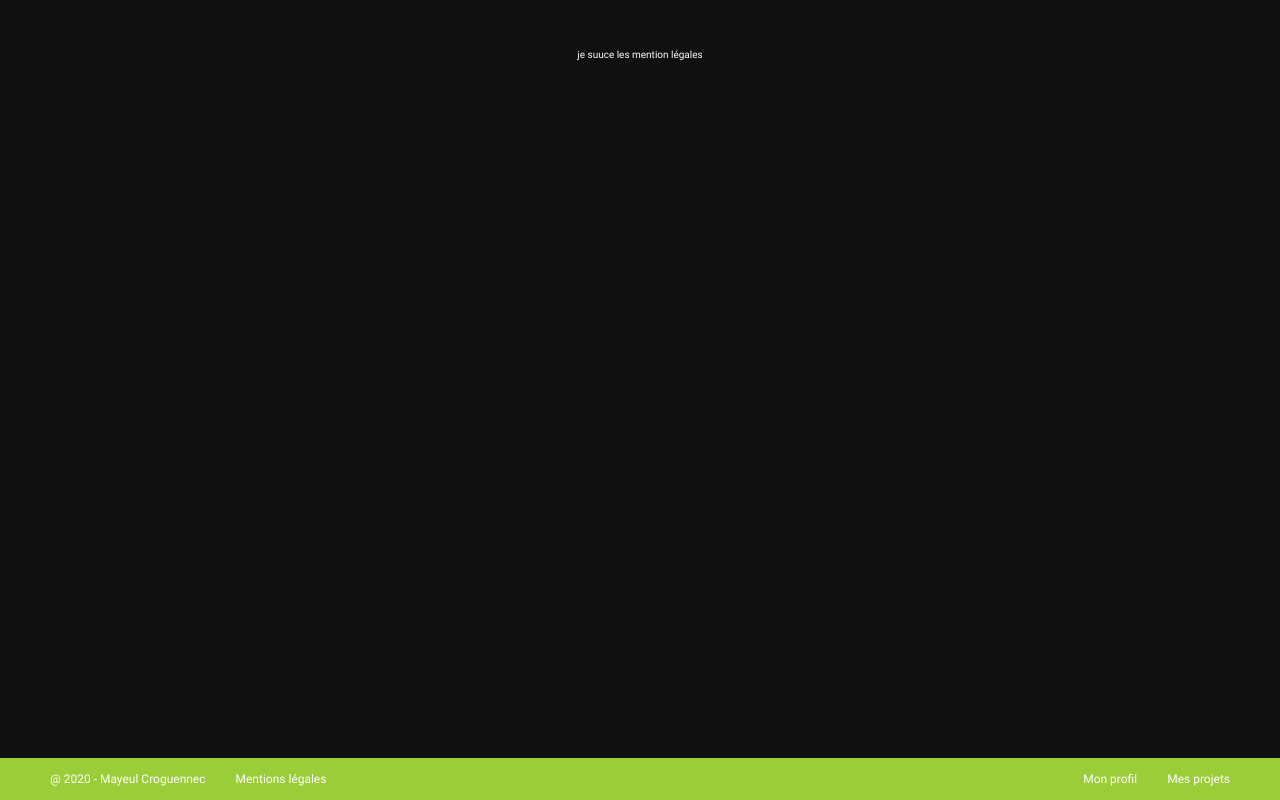
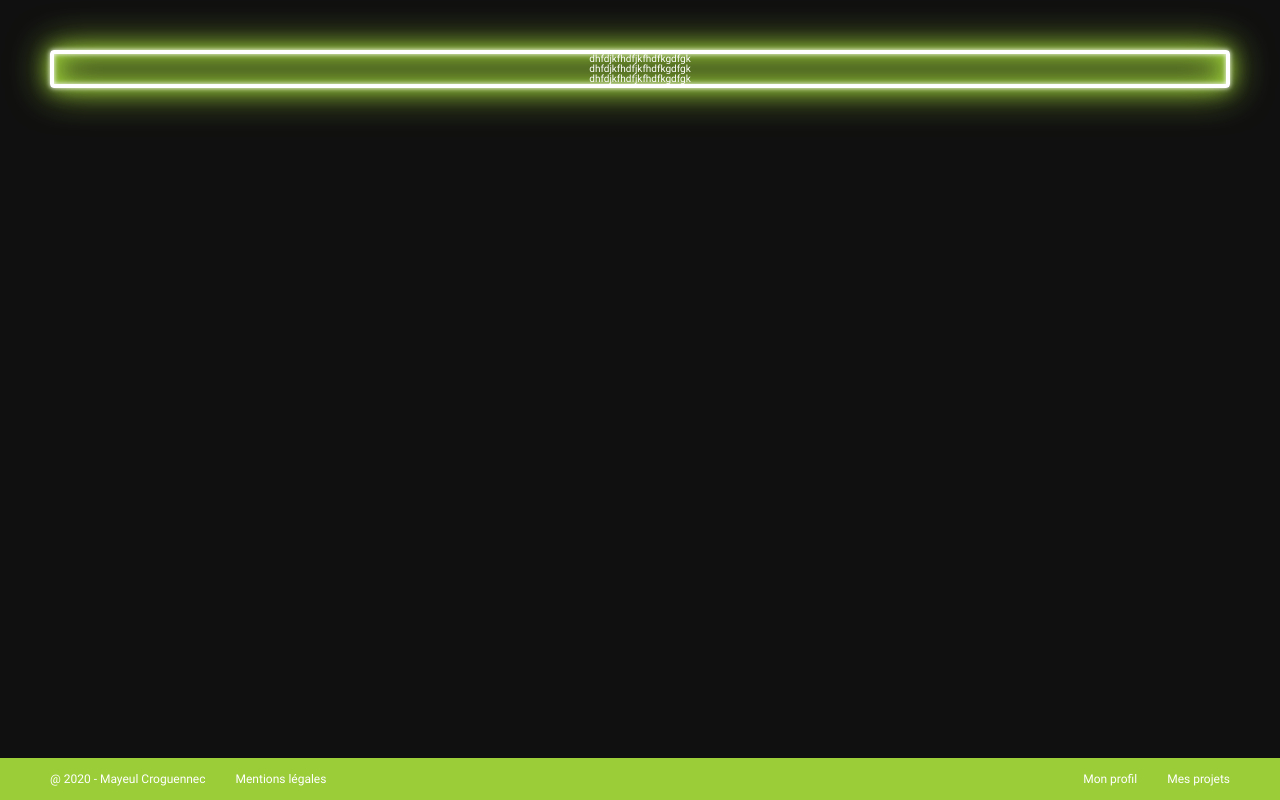
Before and after one commit to MayeulCROGUENNEC/PortfolioV4, a Vue app: page /disclaimer in a window 1280 px wide. Built offline with nearby package versions, Linux system fonts and the light colour scheme.

Commit message:
corectif return arrow

```diff
--- a/src/components/Footer.vue
+++ b/src/components/Footer.vue
@@ -3,7 +3,7 @@
     <div>
       <p>@ 2020 - Mayeul Croguennec</p>
       <span class="space"></span>
-      <router-link to="/disclamer">Mentions légales</router-link>
+      <router-link to="/disclaimer">Mentions légales</router-link>
     </div>
 
     <div>
--- a/src/router/index.js
+++ b/src/router/index.js
@@ -27,6 +27,11 @@ const routes = [
     path: '/disclaimer',
     name: 'Disclaimer',
     component: Disclaimer,
+  },
+  {
+    path: '/home',
+    name: 'Home',
+    component: Home,
   }
 ]
 
--- a/src/views/Disclaimer.vue
+++ b/src/views/Disclaimer.vue
@@ -1,6 +1,8 @@
 <template>
-  <div id="disclaimer">
-    <p>je suuce les mention légales</p>
+  <div id="disclaimer" class="flickerBorder">
+    <p>dhfdjkfhdfjkfhdfkgdfgk</p>
+    <p>dhfdjkfhdfjkfhdfkgdfgk</p>
+    <p>dhfdjkfhdfjkfhdfkgdfgk</p>
   </div>
 </template>
 
@@ -11,5 +13,10 @@ name: "Disclaimer"
 </script>
 
 <style scoped>
-
+#disclaimer {
+  border-width: 4px;
+  border-radius: 4px;
+  border-style: solid;
+  padding: 0 2rem;
+}
 </style>
--- a/src/views/Project.vue
+++ b/src/views/Project.vue
@@ -1,9 +1,11 @@
 <template>
   <div id="project" class="flickerBorder">
     <div>
-      <a class="left-down flickerText">
+      <router-link to="/home">
+        <a class="left-down flickerText">
         &#8592;
-      </a>
+        </a>
+      </router-link>
     </div>
     <section class="project">
       <h1 class="flickerText"> {{ project.name }} </h1>
```
